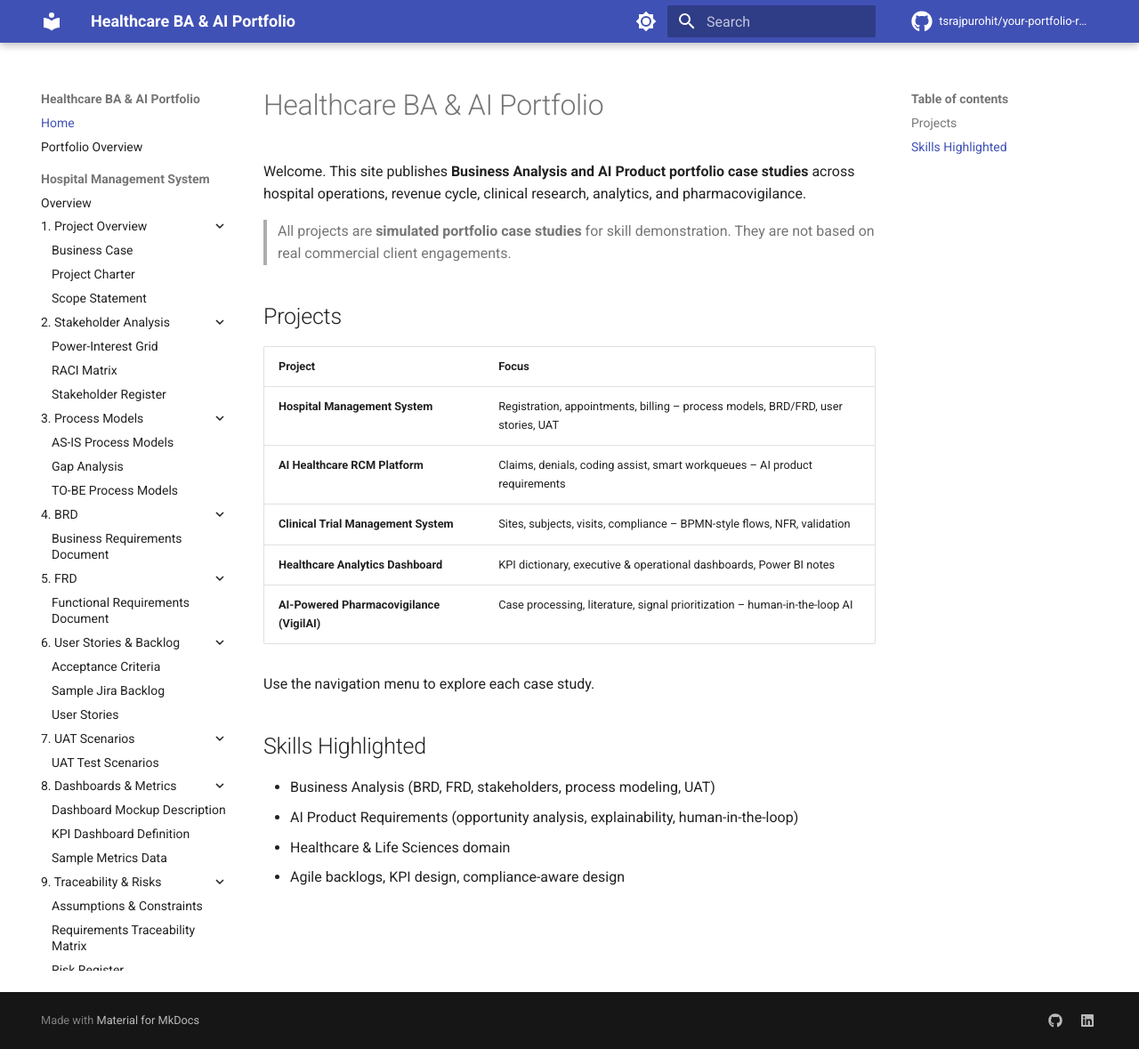
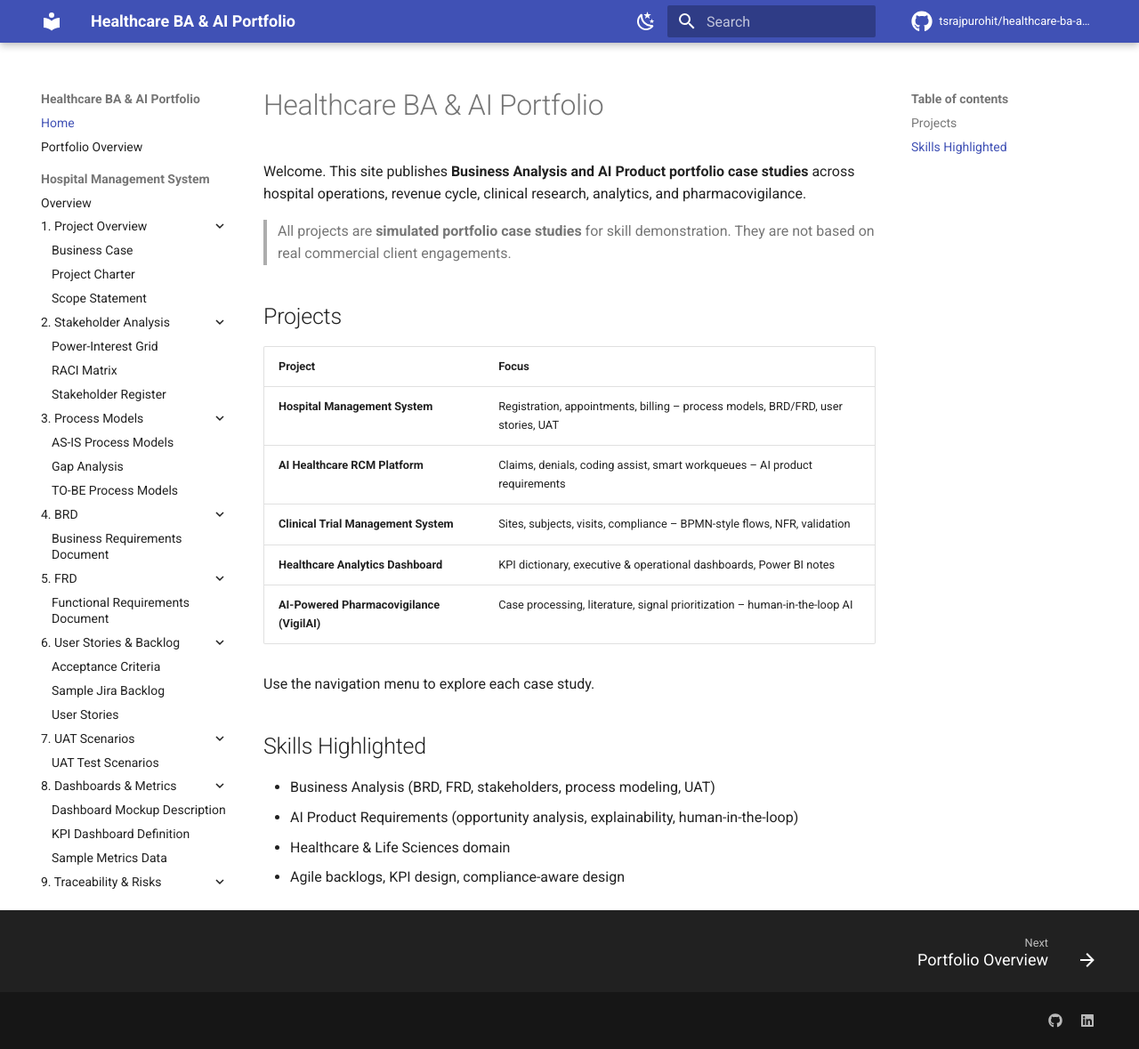
Before and after one commit to tsrajpurohit/healthcare-ba-ai-portfolio-, an MkDocs documentation site: the page built from docs/index.md, in a window 1280 px wide and 1179 px high. Shown: the whole window at 89% size. Built offline with MkDocs 1.6.1 and Material for MkDocs 9.7.7, drawn with Linux system fonts in a browser that asks for light colours; comment, search, counter and statistics services are not loaded.

Commit message:
Update mkdocs.yml

````diff
--- a/mkdocs.yml
+++ b/mkdocs.yml
@@ -1,48 +1,66 @@
-# MkDocs configuration for BA / AI Portfolio repositories
-# Docs: https://www.mkdocs.org/user-guide/configuration/
+# MkDocs – Healthcare BA & AI Portfolio
+# https://www.mkdocs.org/user-guide/configuration/
 
 site_name: Healthcare BA & AI Portfolio
 site_description: Business Analysis and AI Product portfolio case studies in Healthcare & Life Sciences
 site_author: Tej Singh
 
-# Update after enabling GitHub Pages
-# site_url: https://<username>.github.io/<repo-name>/
+# After first successful Pages deploy, set this to your real URL:
+# site_url: https://tsrajpurohit.github.io/healthcare-ba-ai-portfolio-/
 
-repo_name: tsrajpurohit/your-portfolio-repo
-repo_url: https://github.com/your-username/your-portfolio-repo
+repo_name: tsrajpurohit/healthcare-ba-ai-portfolio-
+repo_url: https://github.com/tsrajpurohit/healthcare-ba-ai-portfolio-
 edit_uri: edit/main/docs/
 
 theme:
   name: material
+  language: en
+  # Optional: add files under docs/assets/
+  # logo: assets/logo.png
+  # favicon: assets/favicon.ico
+
   palette:
-    - scheme: default
+    # Light
+    - media: "(prefers-color-scheme: light)"
+      scheme: default
       primary: indigo
-      accent: indigo
+      accent: teal
       toggle:
-        icon: material/brightness-7
+        icon: material/weather-night
         name: Switch to dark mode
-    - scheme: slate
+    # Dark
+    - media: "(prefers-color-scheme: dark)"
+      scheme: slate
       primary: indigo
-      accent: indigo
+      accent: teal
       toggle:
-        icon: material/brightness-4
+        icon: material/weather-sunny
         name: Switch to light mode
+
+  font:
+    text: Roboto
+    code: Roboto Mono
+
   features:
     - navigation.instant
     - navigation.tracking
     - navigation.sections
     - navigation.expand
     - navigation.top
+    - navigation.footer
     - search.suggest
     - search.highlight
+    - search.share
     - content.code.copy
+    - content.tabs.link
     - toc.follow
+
   icon:
     repo: fontawesome/brands/github
 
 plugins:
   - search
-  - mermaid2   # Renders ```mermaid code blocks (install mkdocs-mermaid2-plugin)
+  - mermaid2
 
 markdown_extensions:
   - admonition
@@ -71,6 +89,17 @@ extra:
       link: https://github.com/tsrajpurohit/healthcare-ba-ai-portfolio-
     - icon: fontawesome/brands/linkedin
       link: https://www.linkedin.com/in/tej-singh-rajpurohit-39071694/
+  generator: false   # hide "Made with Material for MkDocs"
+
+extra_css:
+  - stylesheets/extra.css
+
+# ---------------------------------------------------------------------------
+# KEEP YOUR EXISTING nav: SECTION BELOW (do not delete it)
+# ---------------------------------------------------------------------------
+# nav:
+#   - Home: index.md
+#   - ...
 
 # Navigation – adjust per repo or use a hub repo that links all five projects
 # Navigation – updated with full RCM folder structure
````
